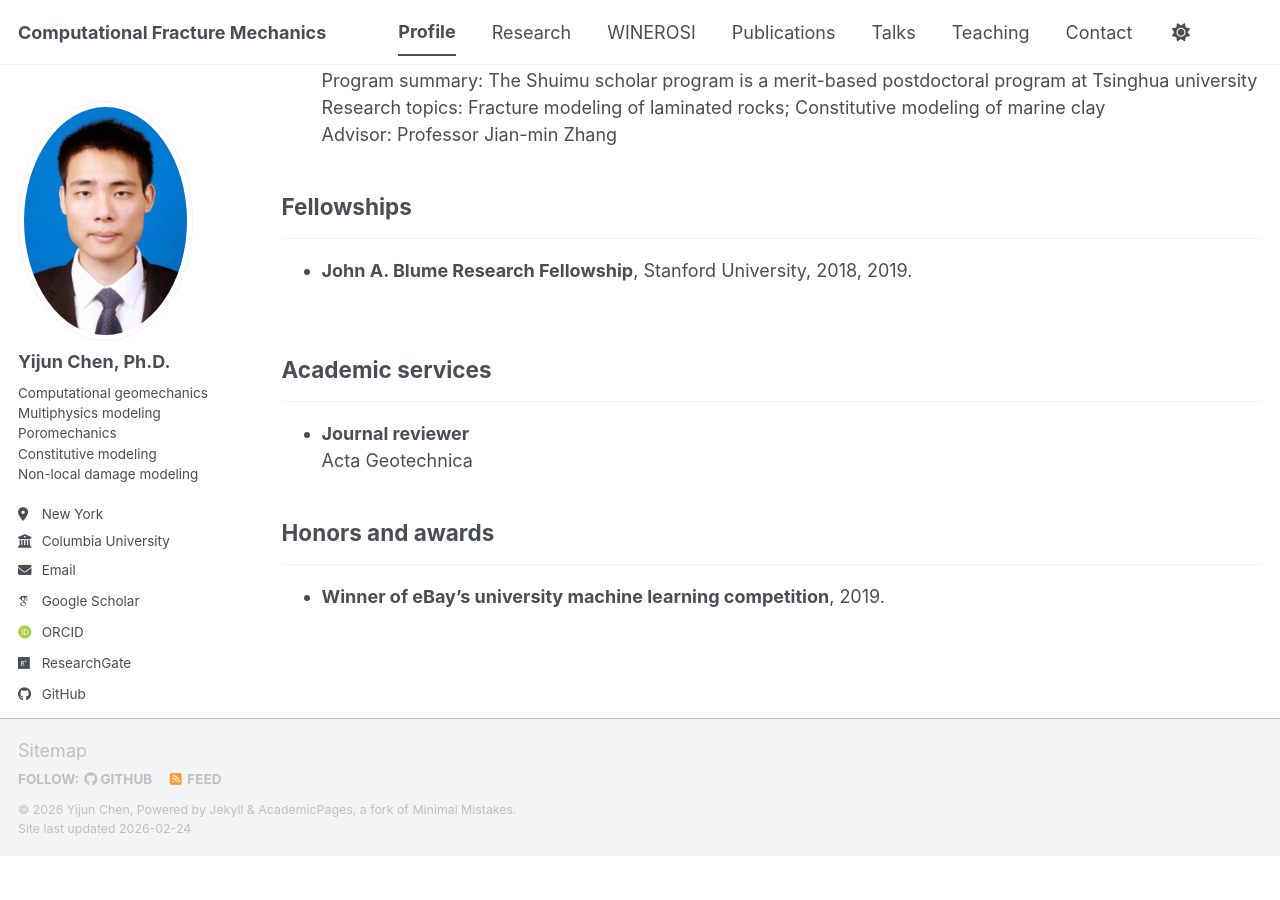
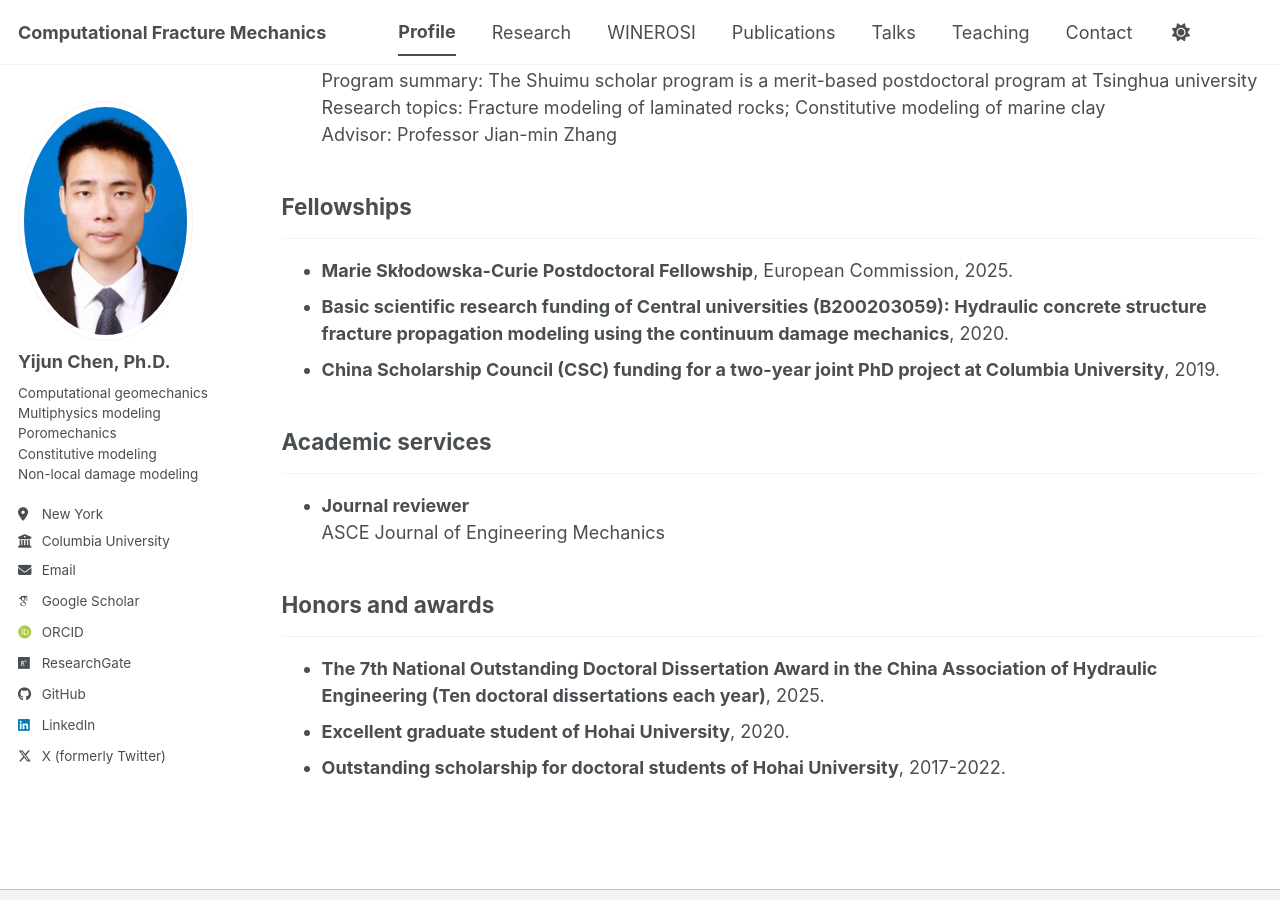
Before and after one commit to chenhhu/chenhhu.github.io, a Jekyll site: the page built from _pages/profile.md, in a window 1280 px wide and 900 px high, scrolled down 890 px. Built offline with Jekyll 4.4.1, drawn with Linux system fonts in a browser that asks for light colours; some web fonts are replaced; a script bundle is joined from its source files by our own code; library files that are not in the unit come from our copies; before the commit the page ends 1746 px from its top, so only the background shows below that.

Commit message:
Update profile.md

```diff
--- a/_pages/profile.md
+++ b/_pages/profile.md
@@ -43,15 +43,19 @@
 
 ## Fellowships
 ---
-* <b>John A. Blume Research Fellowship</b>, Stanford University, 2018, 2019.
+* <b>Marie Skłodowska-Curie Postdoctoral Fellowship</b>, European Commission, 2025.
+* <b>Basic scientific research funding of Central universities (B200203059): Hydraulic concrete structure fracture propagation modeling using the continuum damage mechanics</b>, 2020.
+* <b>China Scholarship Council (CSC) funding for a two-year joint PhD project at Columbia University</b>, 2019.
 <br>
 
 ## Academic services
 ---
 * <b>Journal reviewer</b>
-  Acta Geotechnica
+  ASCE Journal of Engineering Mechanics
 <br>
 
 ## Honors and awards
 ---
-* <b>Winner of eBay’s university machine learning competition</b>, 2019.
+* <b>The 7th National Outstanding Doctoral Dissertation Award in the China Association of Hydraulic Engineering (Ten doctoral dissertations each year)</b>, 2025.
+* <b>Excellent graduate student of Hohai University</b>, 2020.
+* <b>Outstanding scholarship for doctoral students of Hohai University</b>, 2017-2022.
```
